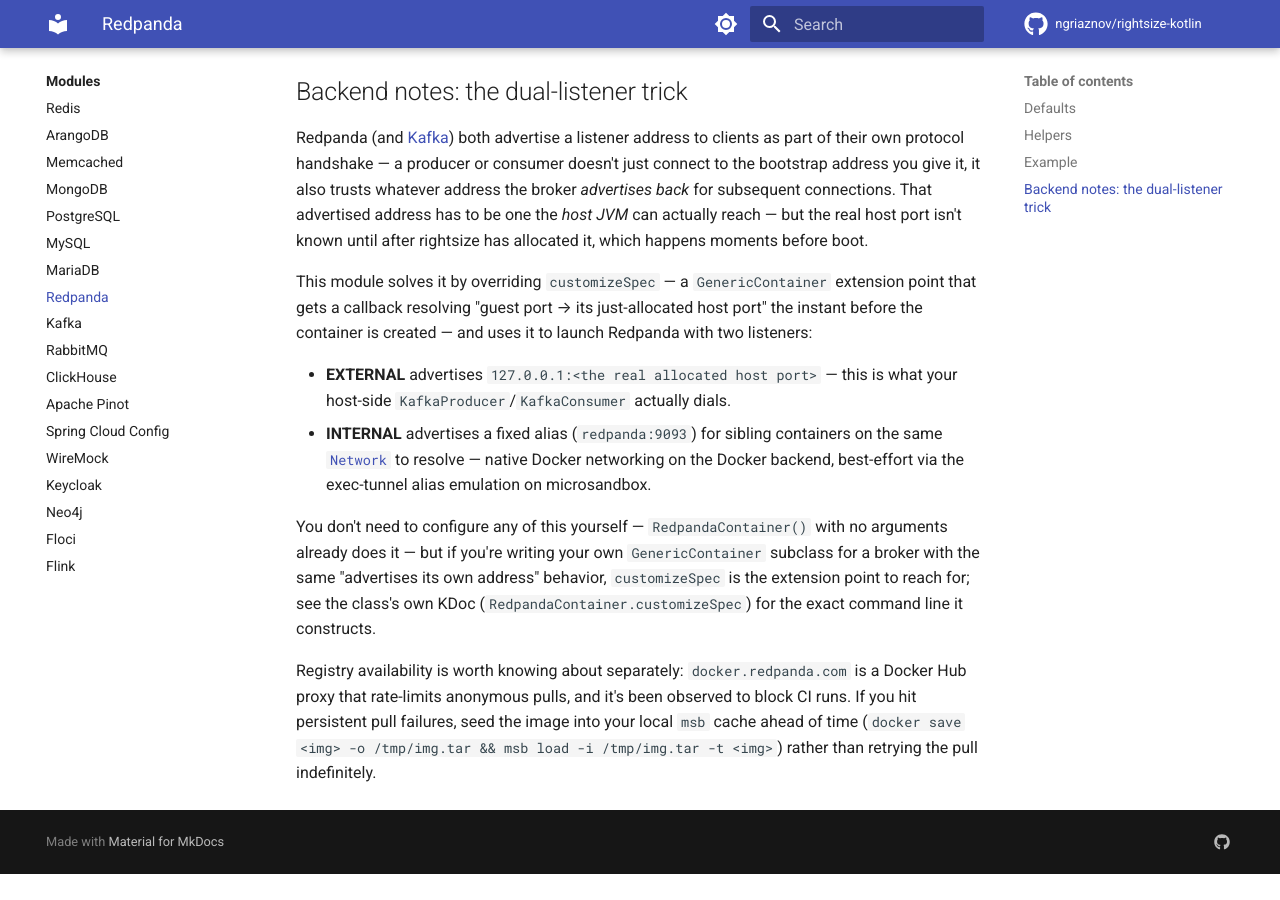
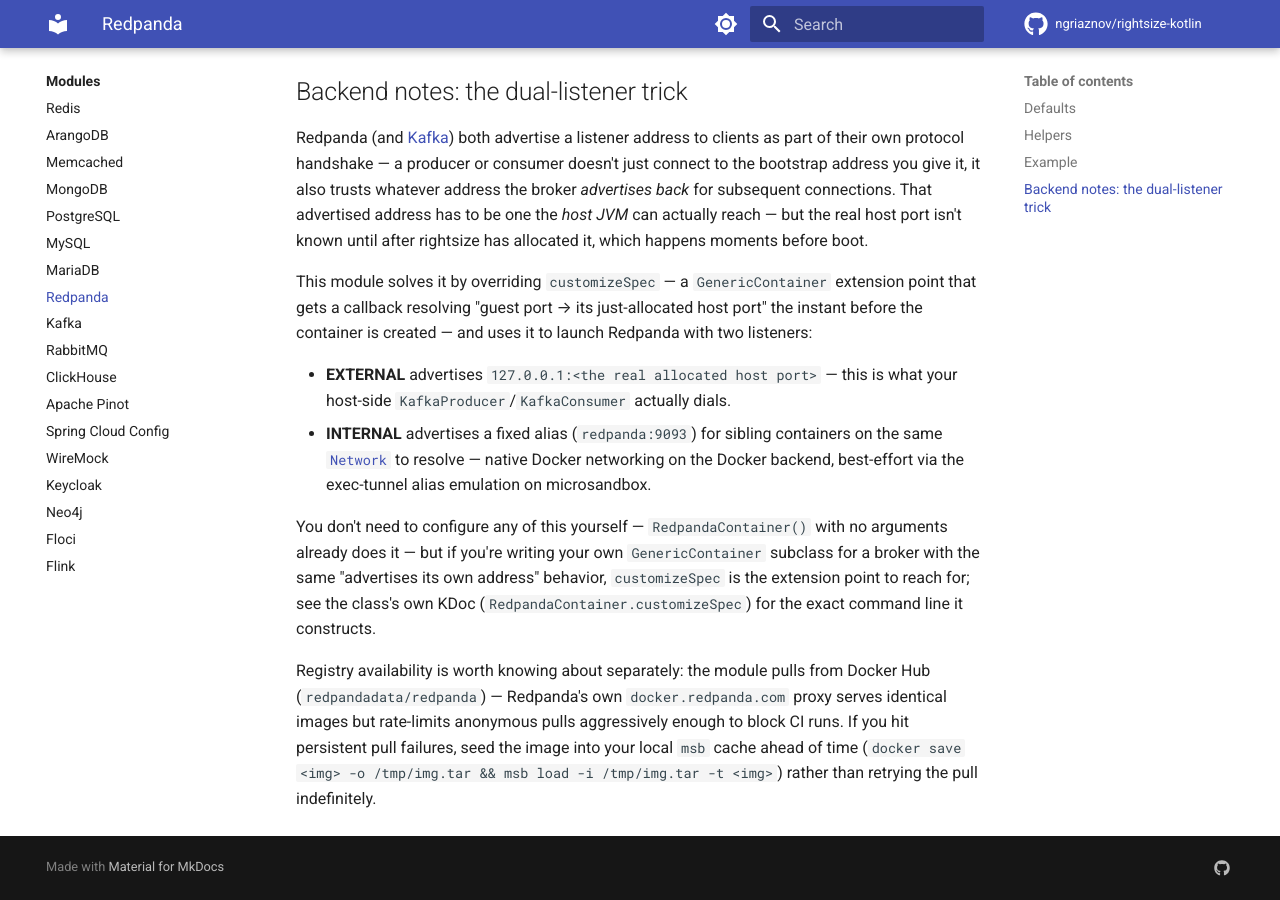
Before and after one commit to ngriaznov/rightsize-kotlin, an MkDocs documentation site: the page built from docs/modules/redpanda.md, in a window 1280 px wide and 900 px high, scrolled down 1881 px. Built offline with MkDocs 1.6.1 and Material for MkDocs 9.7.7, drawn with Linux system fonts in a browser that asks for light colours; comment, search, counter and statistics services are not loaded; before the commit the page ends 2755 px from its top, so only the background shows below that; some of the changed text lies outside the part shown.

Commit message:
fix: pull redpanda from Docker Hub
docker.redpanda.com's anonymous pull quota rejected every CI attempt across
four runs while the same tag on Docker Hub pulled cleanly — Redpanda
publishes identical images to both, so the module now uses the registry that
works from shared-IP runners.

```diff
--- a/docs/modules/redpanda.md
+++ b/docs/modules/redpanda.md
@@ -100,8 +100,9 @@ for a broker with the same "advertises its own address" behavior, `customizeSpec
 the extension point to reach for; see the class's own KDoc
 (`RedpandaContainer.customizeSpec`) for the exact command line it constructs.
 
-Registry availability is worth knowing about separately: `docker.redpanda.com` is a
-Docker Hub proxy that rate-limits anonymous pulls, and it's been observed to block CI
-runs. If you hit persistent pull failures, seed the image into your local `msb` cache
+Registry availability is worth knowing about separately: the module pulls from
+Docker Hub (`redpandadata/redpanda`) — Redpanda's own `docker.redpanda.com` proxy
+serves identical images but rate-limits anonymous pulls aggressively enough to block
+CI runs. If you hit persistent pull failures, seed the image into your local `msb` cache
 ahead of time (`docker save <img> -o /tmp/img.tar && msb load -i /tmp/img.tar -t <img>`) rather than retrying the pull
 indefinitely.
```
Also changed, not shown: other parts of docs/modules/redpanda.md (+1 -1 lines), docs/concepts/wait-strategies.md (+1 -1 lines), docs/modules/index.md (+1 -1 lines), docs/troubleshooting.md (+1 -1 lines), 3 other files.
